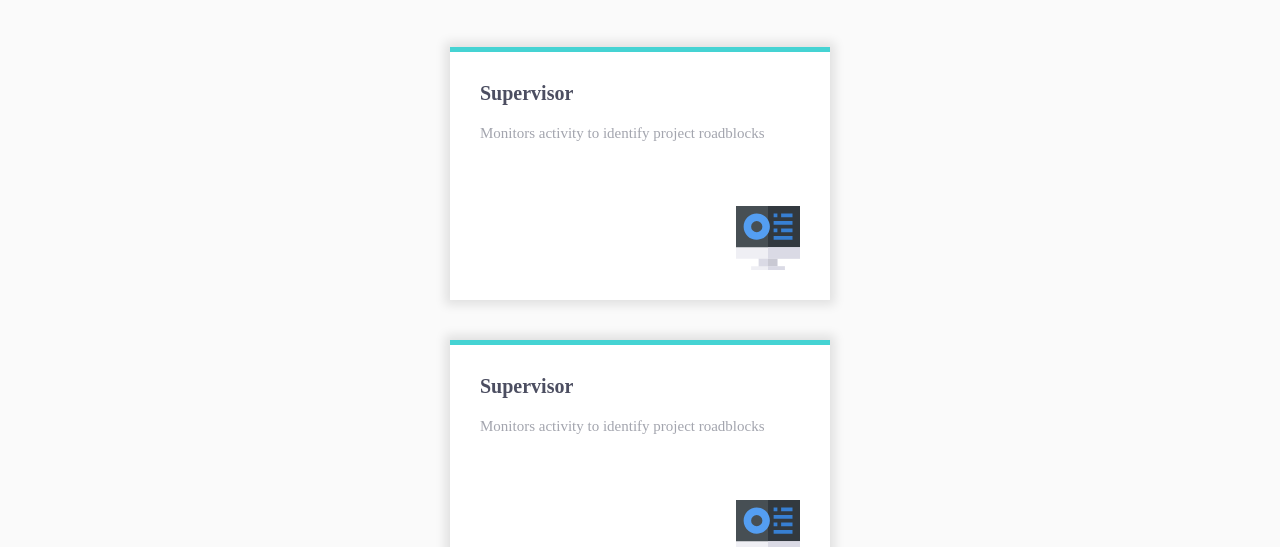
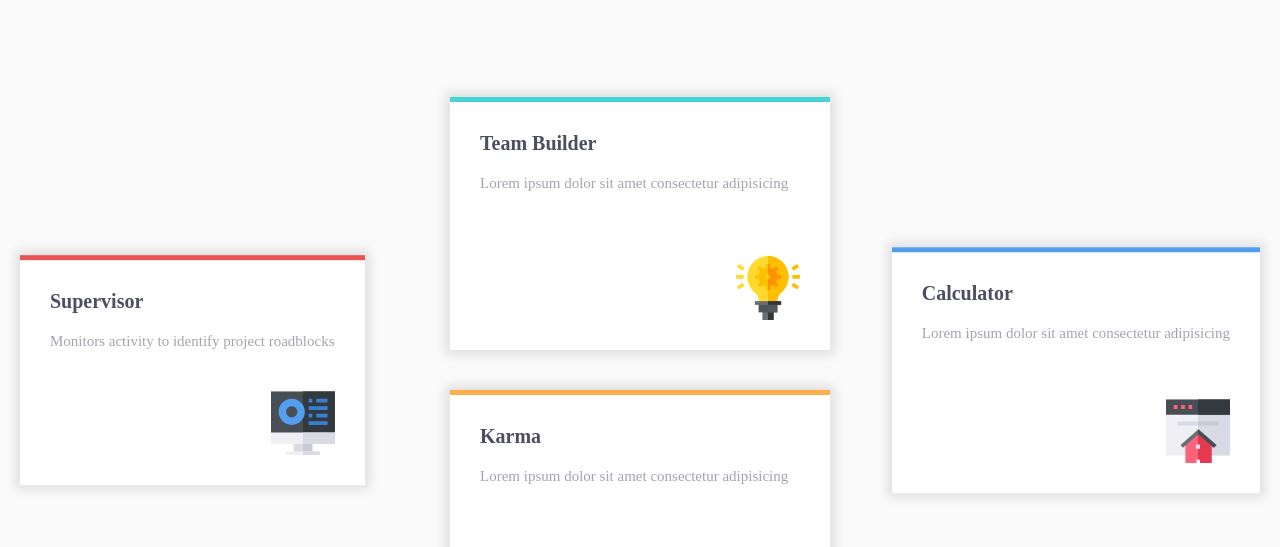
Before and after one commit to kimtaejin3/four-card-feature-section, a plain HTML site: page index.html in a window 1280 px wide. Shown: the part 233-780 px from the top of the page. Drawn offline with Linux system fonts and the light colour scheme.

Commit message:
finish project

```diff
--- a/index.html
+++ b/index.html
@@ -31,35 +31,40 @@
 
         <main class="contents">
             <div class="l_wrapper">
-                <div class="card">
+                <div class="contents-inside">
+
+                <div class="card type_red">
                     <h2 class="card-title">Supervisor</h2>
                     <div class="card-contents">
                         <p>Monitors activity to identify project roadblocks</p>
                     </div>
+                    <img class="card-icon" src="images/icon-calculator.svg" alt="icon">
                 </div>
-                <div class="card">
-                    <h2 class="card-title">Supervisor</h2>
+                <div class="card type_cyan">
+                    <h2 class="card-title">Team Builder</h2>
                     <div class="card-contents">
-                        <p>Monitors activity to identify project roadblocks</p>
+                        <p>Lorem ipsum dolor sit amet consectetur adipisicing</p>
                     </div>
+                    <img class="card-icon" src="images/icon-karma.svg" alt="icon">
                 </div>
-                <div class="card">
-                    <h2 class="card-title">Supervisor</h2>
+                <div class="card type_orange">
+                    <h2 class="card-title">Karma</h2>
                     <div class="card-contents">
-                        <p>Monitors activity to identify project roadblocks</p>
+                        <p>Lorem ipsum dolor sit amet consectetur adipisicing</p>
                     </div>
+                    <img class="card-icon" src="images/icon-supervisor.svg" alt="icon">
                 </div>
-                <div class="card">
-                    <h2 class="card-title">Supervisor</h2>
+                <div class="card type_blue">
+                    <h2 class="card-title">Calculator</h2>
                     <div class="card-contents">
-                        <p>Monitors activity to identify project roadblocks</p>
+                        <p>Lorem ipsum dolor sit amet consectetur adipisicing</p>
                     </div>
+                    <img class="card-icon" src="images/icon-team-builder.svg" alt="icon">
                 </div>
             </div>
+        </div>
+
         </main>
-        Supervisor Monitors activity to identify project roadblocks Team Builder
-        Scans our talent network to create the optimal team for your project
-        Karma Regularly evaluates our talent to ensure quality Calculator Uses
-        data from past projects to provide better delivery estimates ...
+
     </body>
 </html>
--- a/style.css
+++ b/style.css
@@ -29,9 +29,15 @@ h6 {
     font-weight: normal;
 }
 
+img{
+    max-width: 100%;
+    height: auto;
+    vertical-align: top;
+}
+
 /* layout */
 .l_wrapper {
-    max-width: 1440px;
+    max-width: 1240px;
     margin: 0 auto;
     padding: 0 20px;
 }
@@ -51,7 +57,7 @@ body {
 .header {
     text-align: center;
     max-width: 550px;
-    margin: 100px auto 50px;
+    margin: 100px auto 0px;
     padding: 0 10px;
     box-sizing: border-box;
     /* max-width: 400px; */
@@ -73,6 +79,15 @@ body {
     color: var(--grayish-blue);
 }
 
+.contents{
+    margin: 100px 0;
+}
+
+.contents-inside{
+position: relative;
+
+}
+
 .card {
     display: flex;
     flex-direction: column;
@@ -83,21 +98,56 @@ body {
     box-sizing: border-box;
     margin: 0 auto;
     box-shadow: 0px 0px 10px 5px rgba(0, 0, 0, 0.1);
-    border-top: 5px solid var(--cyan);
+    border-top: 5px solid;
+}
+
+  .card:first-child{
+        position: static;
+        transform: translate(0);
+    }
+
+    .card:last-child{
+        position: static;
+        transform: translate(0);
+    }
+
+    .card:not(:first-child) {
+        margin-top: 40px;
+    }
+
+.card.type_red{
+    color:var(--red);
+}
+
+.card.type_cyan{
+    color: var(--cyan);
+}
+
+.card.type_orange{
+    color: var(--orange);
+}
+
+.card.type_blue{
+    color: var(--blue);
 }
 
 .card:not(:first-child) {
     margin-top: 40px;
 }
 
-.card::after {
+.card-icon {
     content: " ";
     width: 64px;
     height: 64px;
     display: block;
     margin: auto 0 0 auto;
-    background-image: url(images/icon-calculator.svg);
 }
+
+/* .card:first-child{
+    position:absolute;
+} */
+
+
 
 .card-title {
     font-size: 2rem;
@@ -110,3 +160,21 @@ body {
     font-size: 1.5rem;
     color: var(--grayish-blue);
 }
+
+@media (min-width:1230px){
+
+
+    .card:first-child{
+        position: absolute;
+        top:50%;
+        transform: translateY(-50%);
+    }
+
+    .card:last-child{
+        margin-top:0;
+        position: absolute;
+        right:0;
+        top:50%;
+        transform: translateY(-50%);
+    }
+}
```
Also changed, not shown: 1 other file.
